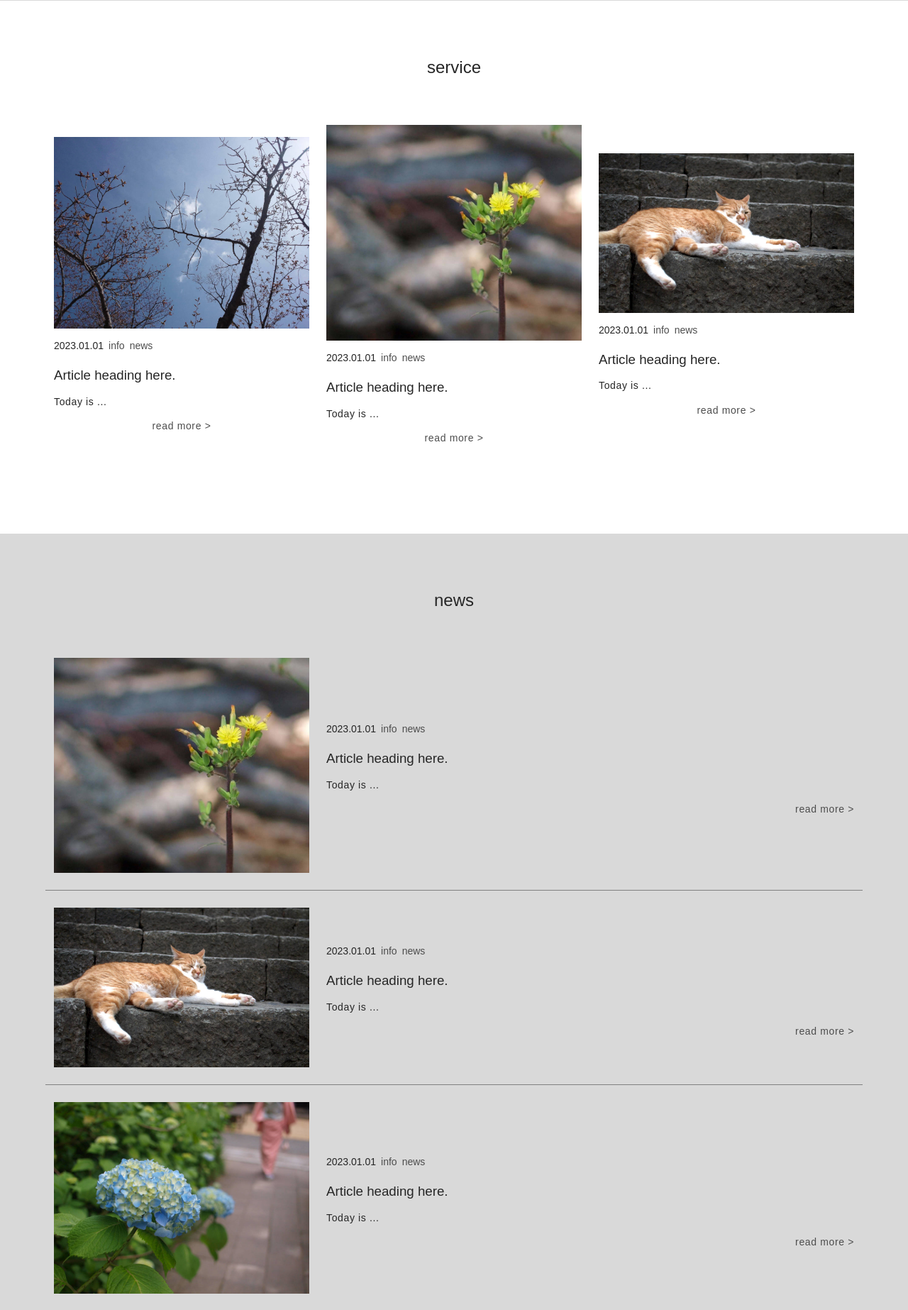
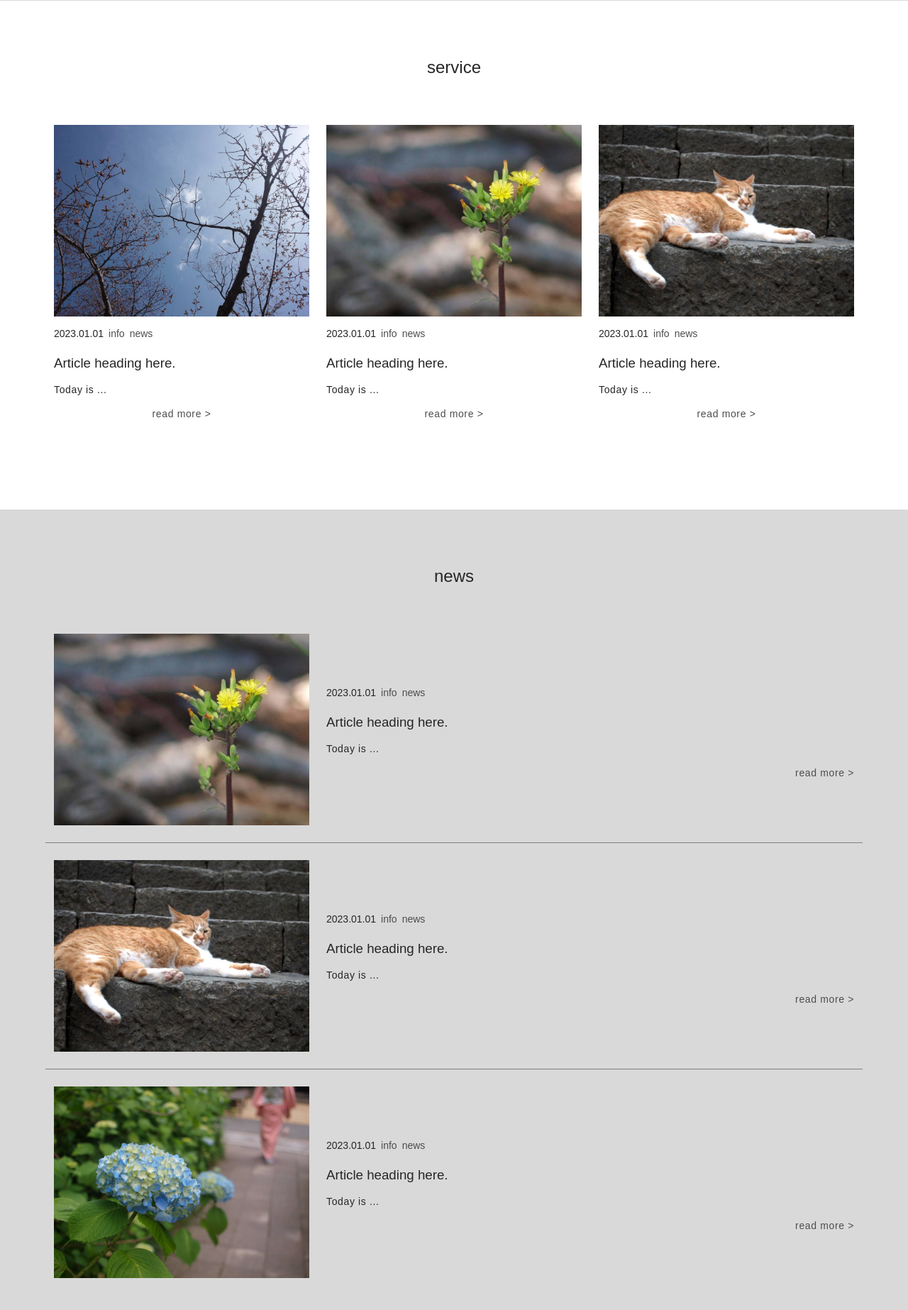
Before and after one commit to taigoito/qwel-discoverechizen, a PHP site: page / in a window 1280 px wide. Shown: the part 2020-3866 px from the top of the page at 71% size. Run offline with PHP 8.4, Linux system fonts and the light colour scheme.

Commit message:
Set post image aspect ratio to fixed

```diff
--- a/scss/foundation/settings/_gridSystem.scss
+++ b/scss/foundation/settings/_gridSystem.scss
@@ -7,6 +7,9 @@ $fixedFontSize:  3.84vw; // 4vw以下推奨
 
 // 基準幅
 $gridBase:       6rem;
+
+// 画像アスペクト比 (高さ/幅)
+$imgAspectRatio: 3 / 4;
 
 // 各BP別用途
 // xs: 1カラム (4グリッド: 24rem)
--- a/scss/objects/projects/_postItem.scss
+++ b/scss/objects/projects/_postItem.scss
@@ -3,6 +3,13 @@
  */
 
 .postItem {
+  &__image {
+    img {
+      aspect-ratio: 1 / $imgAspectRatio;
+      object-fit: cover;
+    }
+  }
+
   &__info {
     @include row(flex-start);
     margin-top: space(2);
--- a/style.css
+++ b/style.css
@@ -888,6 +888,11 @@ button, input, select, textarea {
 /**
  * Project - Post Item
  */
+.postItem__image img {
+  aspect-ratio: 1.3333333333;
+  -o-object-fit: cover;
+     object-fit: cover;
+}
 .postItem__info {
   display: flex;
   flex-wrap: wrap;
```
